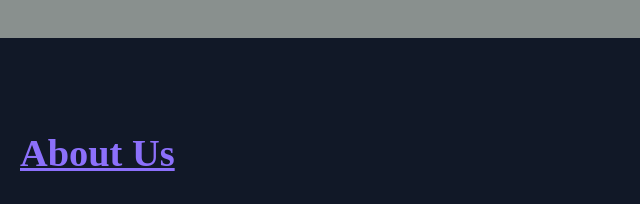
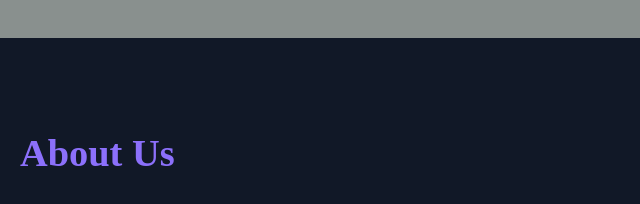
Before and after one commit to mugimukesh/GET-FIT, a plain HTML site: page Index.html in a window 1280 px wide. Shown: the part 2182-2386 px from the top of the page, 0-640 px from the left. Drawn offline with Linux system fonts and the light colour scheme.

Commit message:
change in about

```diff
--- a/Index.html
+++ b/Index.html
@@ -72,7 +72,7 @@
 
     <section id="About">
       <br /><br />
-      <h2 class="abttit"><u>About Us</u></h2>
+      <h2 class="abttit">About Us</h2>
       <div class="abtConImg">
         <div class="abtcon">
           <p>
```
